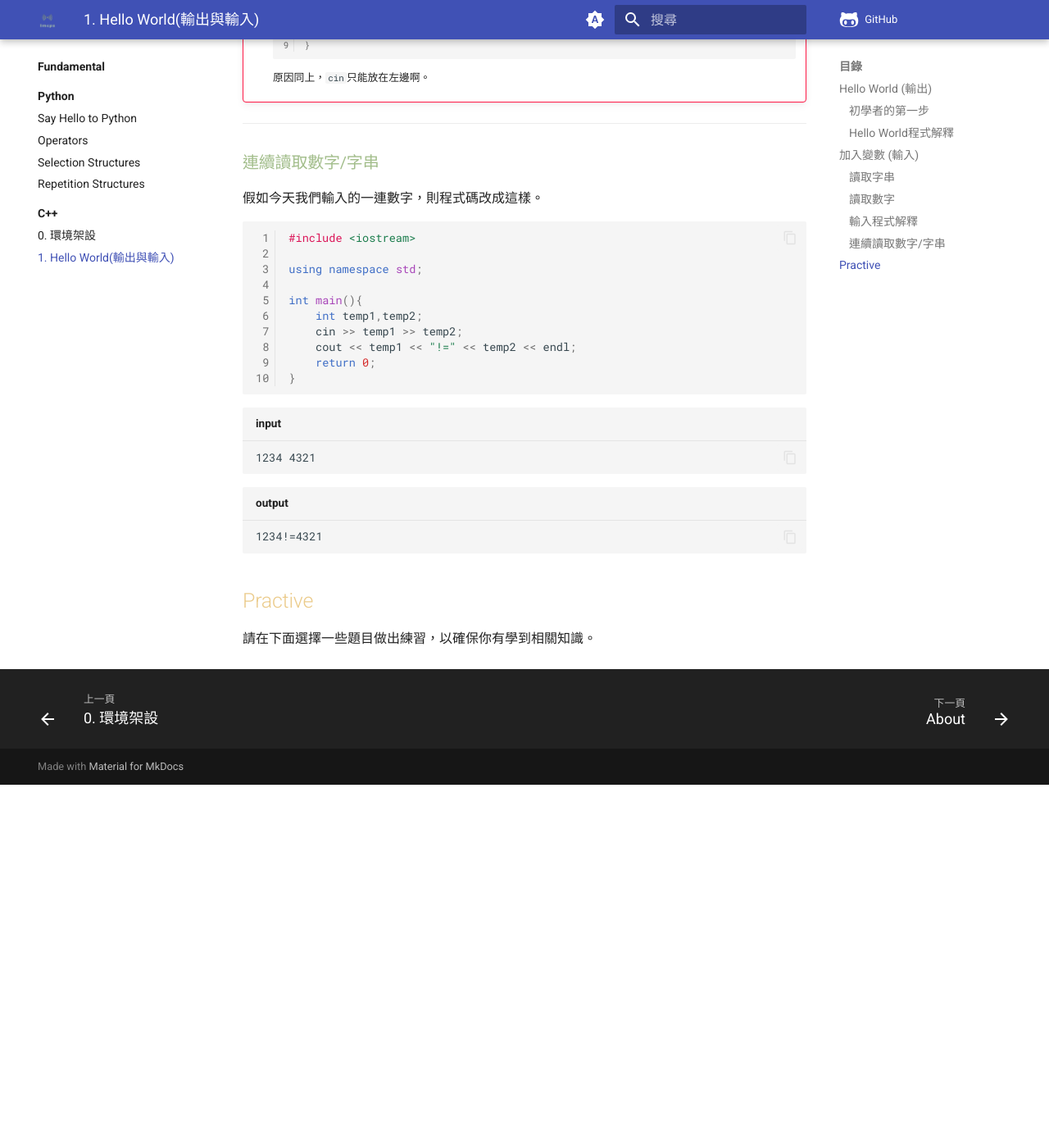
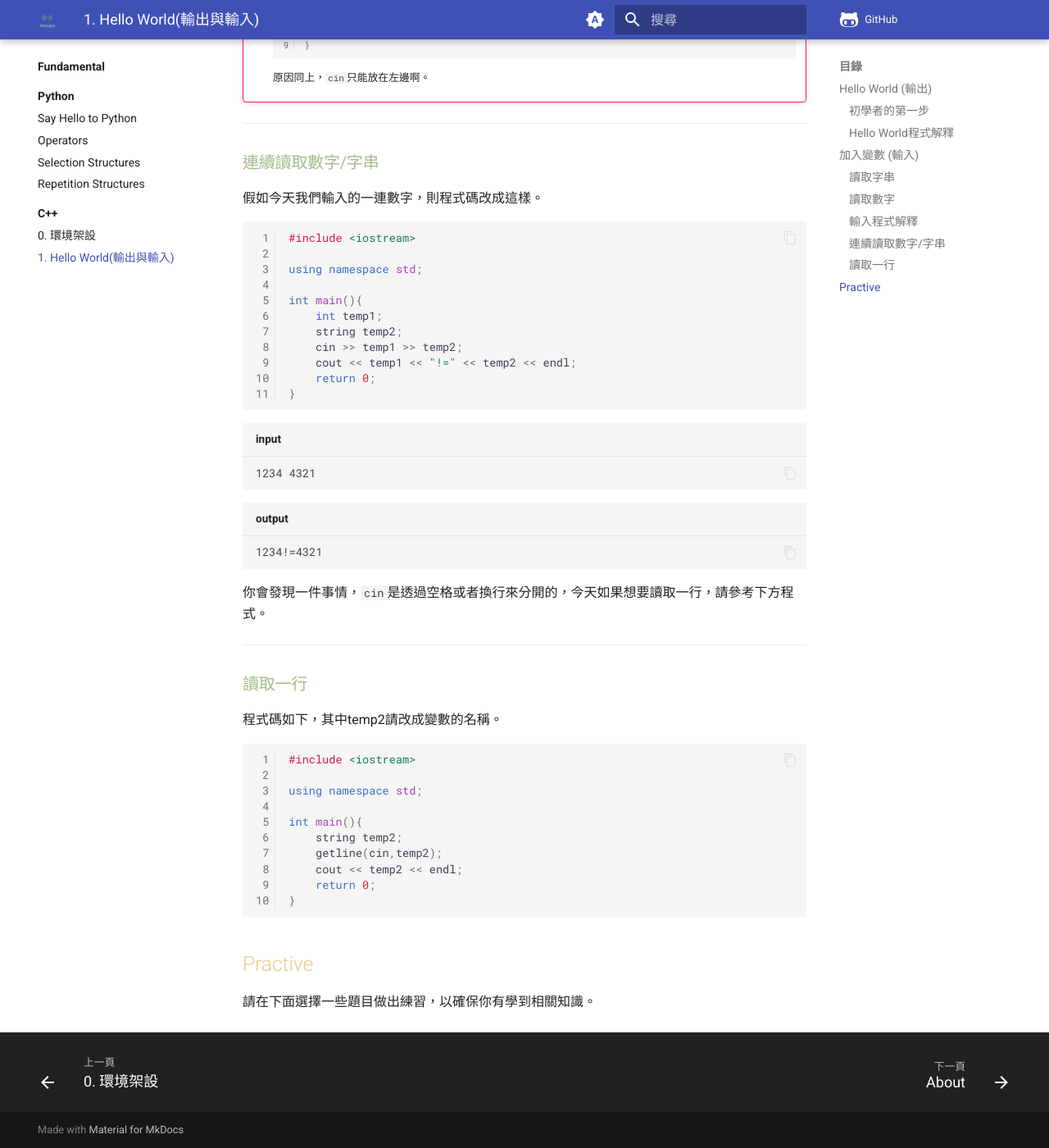
Before and after one commit to cheung4843/ZestAlgo, an MkDocs documentation site: the page built from docs/fundamental/cpp/hello_world.md, in a window 1280 px wide and 1400 px high, scrolled down 3561 px. Shown: the whole window at 82% size. Built offline with MkDocs 1.6.1 and Material for MkDocs 9.7.7, drawn with Linux system fonts in a browser that asks for light colours; comment, search, counter and statistics services are not loaded; before the commit the page ends 4518 px from its top, so only the background shows below that.

Commit message:
modified:   docs/fundamental/cpp/hello_world.md 完善內容

````diff
--- a/docs/fundamental/cpp/hello_world.md
+++ b/docs/fundamental/cpp/hello_world.md
@@ -191,7 +191,8 @@ int main(){
 using namespace std;
 
 int main(){
-    int temp1,temp2;
+    int temp1;
+    string temp2;
     cin >> temp1 >> temp2;
     cout << temp1 << "!=" << temp2 << endl;
     return 0;
@@ -207,6 +208,25 @@ int main(){
 1234!=4321
 ```
 
+你會發現一件事情，``cin``是透過空格或者換行來分開的，今天如果想要讀取一行，請參考下方程式。
+
+---
+### 讀取一行
+程式碼如下，其中temp2請改成變數的名稱。
+
+```cpp linenums="1"
+#include <iostream>
+
+using namespace std;
+
+int main(){
+    string temp2;
+    getline(cin,temp2);
+    cout << temp2 << endl;
+    return 0;
+}
+```
+
 
 ## Practive
 請在下面選擇一些題目做出練習，以確保你有學到相關知識。
````
